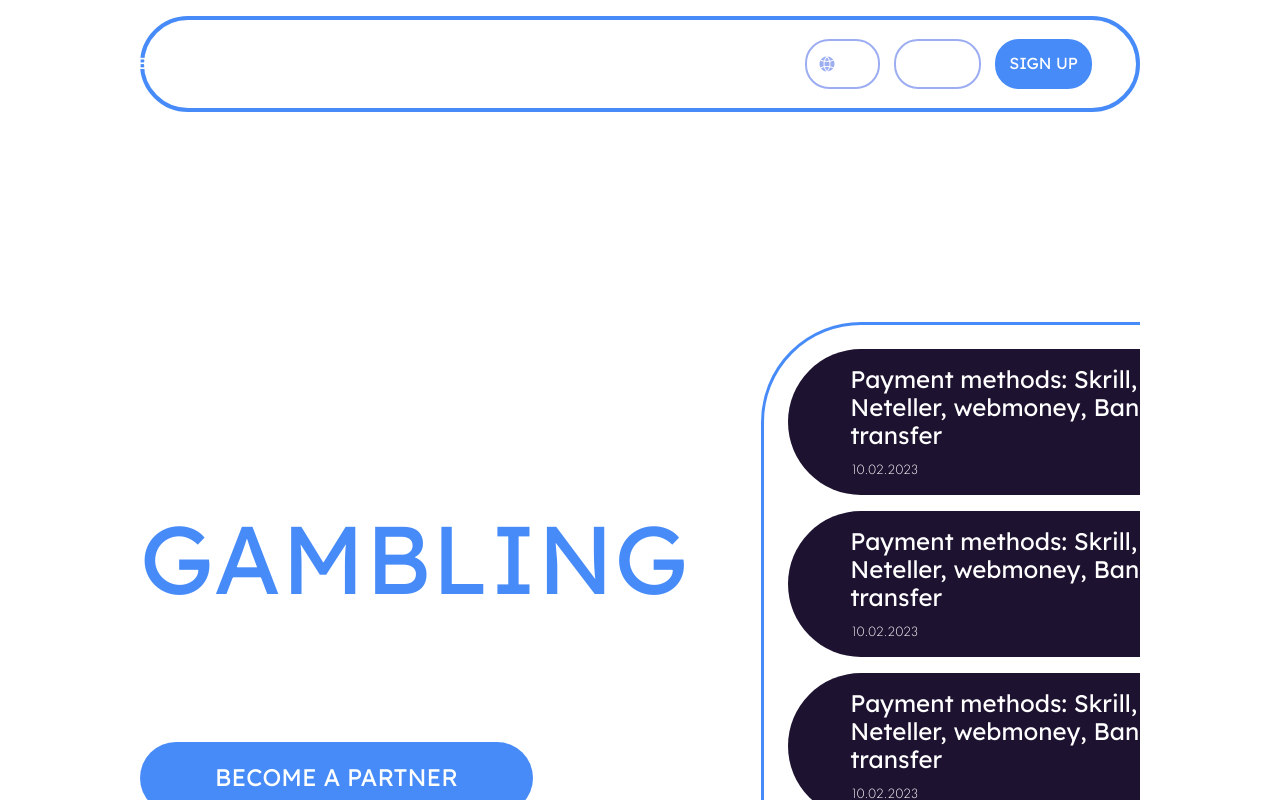
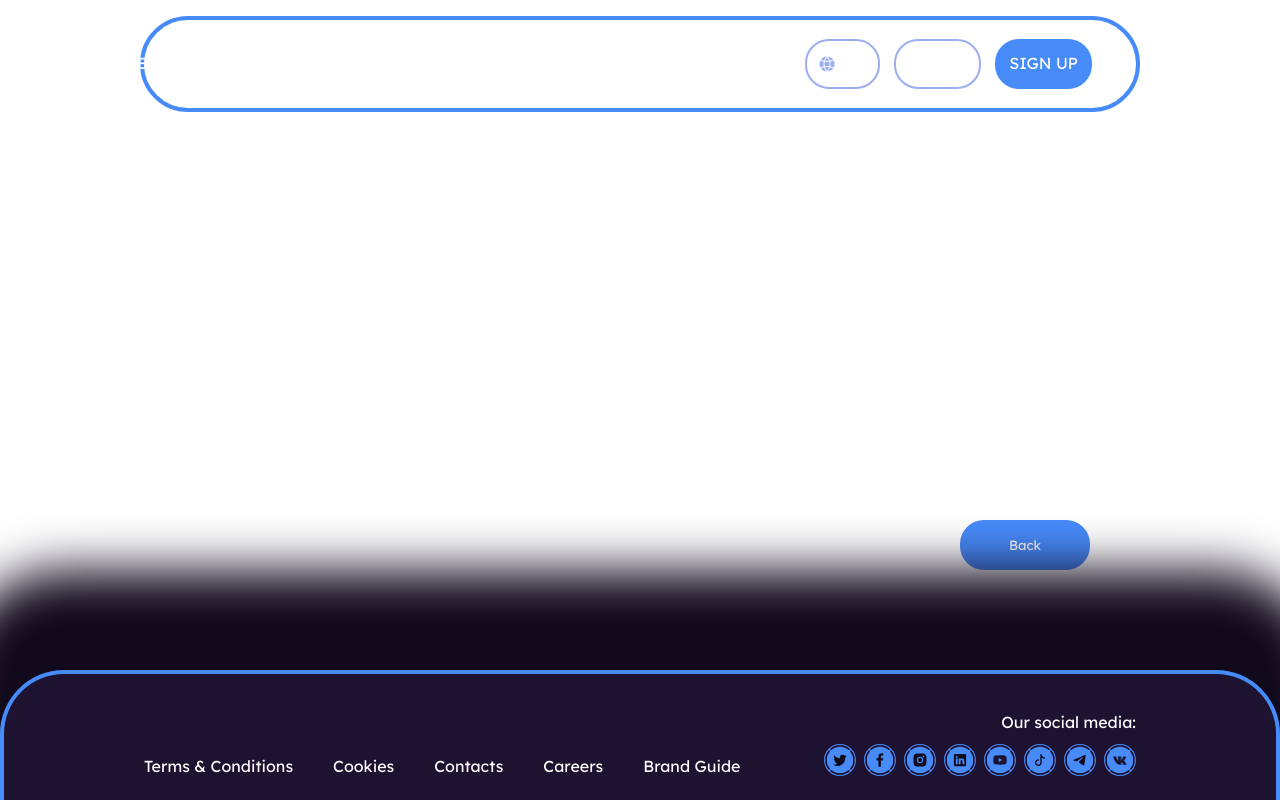
Before and after one commit to agtugchik/vtop3-test, a React app: page /article/0 in a window 1280 px wide. Shown: the top 800 px of the page. Built offline with nearby package versions, Linux system fonts and the light colour scheme.

Commit message:
feat: add router

```diff
--- a/package.json
+++ b/package.json
@@ -26,6 +26,7 @@
     "prettier": "3.0.3",
     "react": "18.2.0",
     "react-dom": "18.2.0",
+    "react-router-dom": "^6.15.0",
     "sass": "^1.66.1",
     "sass-loader": "^13.3.2",
     "ts-loader": "^9.4.4",
--- a/src/components/App/App.tsx
+++ b/src/components/App/App.tsx
@@ -2,13 +2,13 @@ import Header from '../UI/Header/Header';
 import React from 'react';
 import cl from './App.module.scss';
 import Footer from '../UI/Footer/Footer';
-import MainPage from '../Pages/MainPage/MainPage';
+import AppRouter from '../AppRouter/AppRouter';
 
 const App = () => {
   return (
     <div className={cl.app}>
       <Header />
-      <MainPage />
+      <AppRouter />
       <Footer />
     </div>
   );
--- /dev/null
+++ b/src/components/AppRouter/AppRouter.tsx
@@ -0,0 +1,17 @@
+import ArticlePage from '../Pages/ArticlePage/ArticlePage';
+import MainPage from '../Pages/MainPage/MainPage';
+import React from 'react';
+import { Routes, Route, Navigate } from 'react-router-dom';
+
+const AppRouter = () => {
+  return (
+    <Routes>
+      <Route path="/" element={<Navigate to="main" />} />
+      <Route path="main" element={<MainPage />} />
+      <Route path="article/:id" element={<ArticlePage />} />
+      {/* <Route path="*" element={<ErrorPage />} /> */}
+    </Routes>
+  );
+};
+
+export default AppRouter;
--- /dev/null
+++ b/src/components/Pages/ArticlePage/ArticlePage.module.scss
@@ -0,0 +1,39 @@
+@use "../../../style/variables" as v;
+@import "../../../style/fonts";
+
+.articlePage {
+  width: 100%;
+  min-height: calc(100vh - 242px);
+  display: flex;
+  flex-direction: column;
+  position: relative;
+  @include v.font;
+  h2 {
+    font-size: v.$font-size-large;
+    text-align: center;
+  }
+  a {
+    position: absolute;
+    bottom: 100px;
+    right: 50px;
+  }
+  &_date {
+    position: absolute;
+    bottom: 100px;
+    left: 50px;
+  }
+  &_text {
+    padding-top: 50px;
+    padding-left: 100px;
+    padding-right: 100px;
+    font-size: v.$font-size-medium;
+  }
+  &_button {
+    @include v.font;
+    width: 130px;
+    height: 50px;
+    display: flex;
+    align-items: center;
+    justify-content: center;
+  }
+}
--- /dev/null
+++ b/src/components/Pages/ArticlePage/ArticlePage.tsx
@@ -0,0 +1,22 @@
+import React from 'react';
+import cl from './ArticlePage.module.scss';
+import { NavLink, useParams } from 'react-router-dom';
+import { blogItems } from '../../../constants';
+import Button from '../../UI/Button/Button';
+
+const ArticlePage = () => {
+  const { id } = useParams();
+  const blogItem = blogItems.find((item) => item.id === Number(id)) as (typeof blogItems)[0];
+  return (
+    <div className={cl.articlePage}>
+      <h2>{blogItem.title}</h2>
+      <p className={cl.articlePage_text}>{blogItem.text}</p>
+      <p className={cl.articlePage_date}>{blogItem.date}</p>
+      <NavLink to="/main">
+        <Button className={cl.articlePage_button}>Back</Button>
+      </NavLink>
+    </div>
+  );
+};
+
+export default ArticlePage;
--- a/src/components/Pages/MainPage/MainPage.module.scss
+++ b/src/components/Pages/MainPage/MainPage.module.scss
@@ -1,6 +1,6 @@
 .mainPage {
   width: 100%;
-  height: 100%;
+  min-height: 1023px;
   display: flex;
   flex-direction: row;
   overflow: hidden;
--- a/src/components/UI/Blog/Blog.tsx
+++ b/src/components/UI/Blog/Blog.tsx
@@ -3,7 +3,14 @@ import SimpleBar from 'simplebar-react';
 import cl from './Blog.module.scss';
 import 'simplebar-react/dist/simplebar.min.css';
 import BlogItem from '../BlogItem/BlogItem';
-import { blogItemDate, blogItemText } from '../../../constants';
+import { blogItems } from '../../../constants';
+
+const propsWithoutLink = {
+  title: blogItems[0].title,
+  date: blogItems[0].date,
+};
+
+const propsWithLink = { ...propsWithoutLink, link: '/article/0' };
 
 const Blog = () => {
   return (
@@ -13,7 +20,11 @@ const Blog = () => {
         <SimpleBar style={{ maxHeight: 571 }}>
           {[...Array(5)]
             .fill(BlogItem)
-            .map((x) => (x as typeof BlogItem)({ title: blogItemText, date: blogItemDate }))}
+            .map((x, i) =>
+              i === 0
+                ? (x as typeof BlogItem)({ ...propsWithLink, key: i })
+                : (x as typeof BlogItem)({ ...propsWithoutLink, key: i })
+            )}
         </SimpleBar>
       </div>
     </div>
--- a/src/components/UI/BlogItem/BlogItem.tsx
+++ b/src/components/UI/BlogItem/BlogItem.tsx
@@ -1,19 +1,22 @@
 import React, { FC } from 'react';
 import cl from './BlogItem.module.scss';
+import { NavLink } from 'react-router-dom';
 
 interface IBlogItem {
   title: string;
   date: string;
+  link?: string;
+  key: number;
 }
 
-const BlogItem: FC<IBlogItem> = ({ title, date }) => {
+const BlogItem: FC<IBlogItem> = ({ title, date, link, key }) => {
   return (
-    <a href="">
+    <NavLink key={key} to={link || ''}>
       <div className={cl.blogItem}>
         <h4>{title}</h4>
         <p>{date}</p>
       </div>
-    </a>
+    </NavLink>
   );
 };
 
--- a/src/constants/index.ts
+++ b/src/constants/index.ts
@@ -3,5 +3,11 @@ export enum Language {
   EN = 'EN',
 }
 
-export const blogItemText = 'Payment methods: Skrill, Neteller, webmoney, Bank transfer';
-export const blogItemDate = '10.02.2023';
+export const blogItems = [
+  {
+    id: 0,
+    title: 'Payment methods: Skrill, Neteller, webmoney, Bank transfer',
+    text: 'Lorem ipsum dolor sit amet, consectetur adipiscing elit, sed do eiusmod tempor incididunt ut labore et dolore magna aliqua. Ut enim ad minim veniam, quis nostrud exercitation ullamco laboris nisi ut aliquip ex ea commodo consequat. Duis aute irure dolor in reprehenderit in voluptate velit esse cillum dolore eu fugiat nulla pariatur. Excepteur sint occaecat cupidatat non proident, sunt in culpa qui officia deserunt mollit anim id est laborum.',
+    date: '10.02.2023',
+  },
+];
--- a/src/index.scss
+++ b/src/index.scss
@@ -2,7 +2,7 @@
 @import "./style/reset";
 
 #root {
-  min-height: 1265px;
+  // min-height: 1265px;
   overflow-x: hidden;
   width: 100%;
   height: 100%;
--- a/src/index.tsx
+++ b/src/index.tsx
@@ -2,7 +2,12 @@ import React from 'react';
 import ReactDOM from 'react-dom/client';
 import App from './components/App/App';
 import './index.scss';
+import { BrowserRouter } from 'react-router-dom';
 
 const root = ReactDOM.createRoot(document.getElementById('root') as Element);
 
-root.render(<App />);
+root.render(
+  <BrowserRouter>
+    <App />
+  </BrowserRouter>
+);
```
